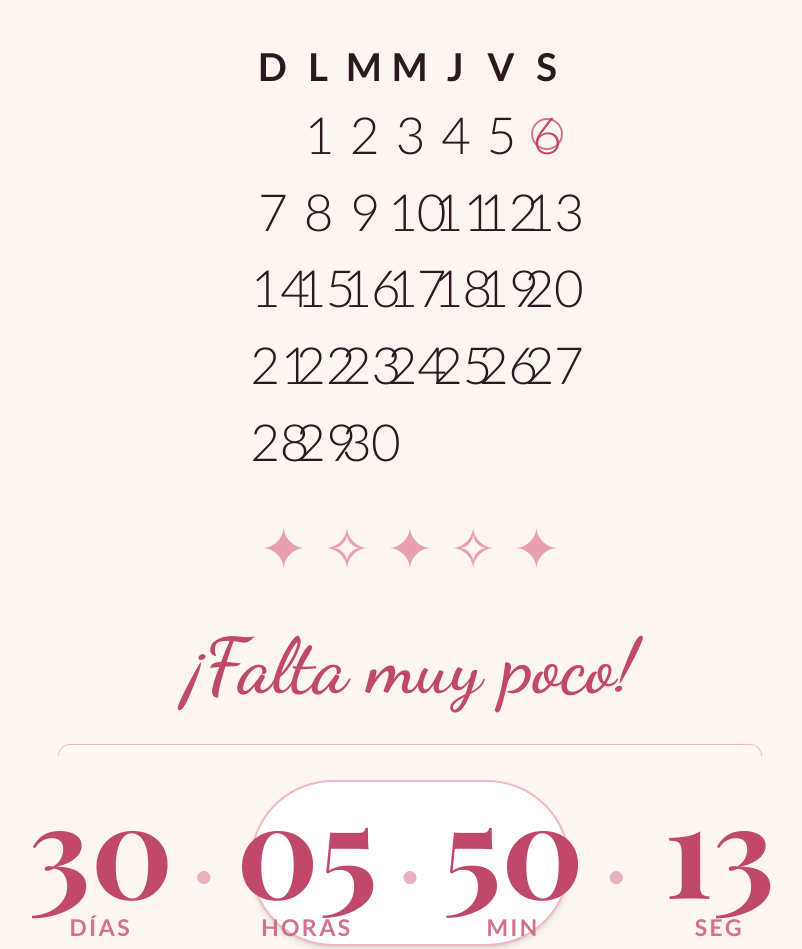
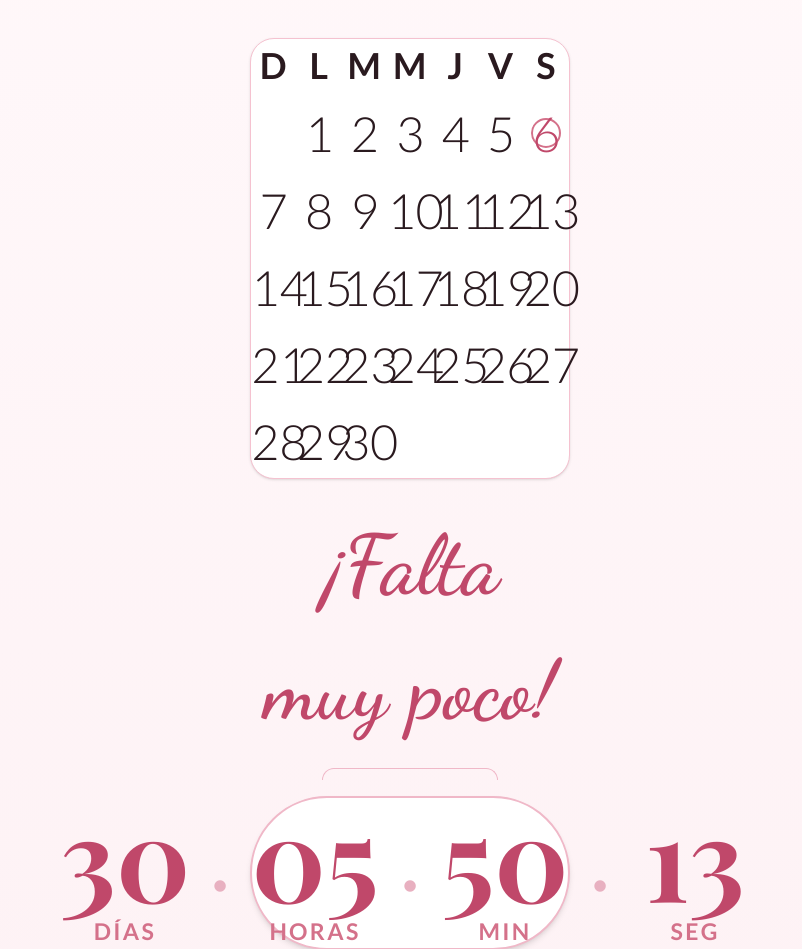
Before and after one commit to creandovaloria/creatuimagen-platform, a Next.js app: page /XV-Regina in a window 1280 px wide. Shown: the part 2245-3194 px from the top of the page, without its empty margins (230-1032 px from the left). Built offline with nearby package versions, Linux system fonts and the light colour scheme.

Commit message:
✨ Full layout redesign — sections + dividers

```diff
--- a/components/invitaciones/CalendarioCountdown.tsx
+++ b/components/invitaciones/CalendarioCountdown.tsx
@@ -4,8 +4,6 @@ import { useEffect, useState } from "react";
 interface Props { eventDate: string; }
 
 const DAYS = ["D","L","M","M","J","V","S"];
-
-// Junio 2026: empieza el lunes
 const JUN_2026 = [
   null,1,2,3,4,5,6,
   7,8,9,10,11,12,13,
@@ -37,41 +35,44 @@ export default function CalendarioCountdown({ eventDate }: Props) {
   }, [eventDate]);
 
   return (
-    <section className="bg-[#fdf6f0] flex flex-col items-center px-6 py-12 gap-6">
+    <section className="flex flex-col items-center px-6 py-10 gap-6 reveal"
+      style={{ background: "linear-gradient(180deg, #fff8fa 0%, #fdf0f3 100%)" }}>
 
       {/* Mes */}
       <span className="font-dancing text-[14vw] text-[#d4718a] leading-none">Junio</span>
 
       {/* Calendario */}
-      <div className="grid grid-cols-7 w-full max-w-xs text-center">
+      <div className="w-full max-w-xs bg-white rounded-3xl p-5 shadow-sm border border-[#f5c2d0]">
+        <div className="grid grid-cols-7 text-center gap-y-1">
           {DAYS.map((d, i) => (
-          <span key={i} className="font-lato text-[3vw] font-bold text-[#2a1a1f] pb-3 tracking-wide">{d}</span>
+            <span key={i} className="font-lato text-[2.8vw] font-bold text-[#2a1a1f] pb-2 tracking-wide">{d}</span>
           ))}
           {JUN_2026.map((day, i) => (
-          <span key={i} className={`font-lato text-[4vw] py-2 font-light ${
+            <span key={i} className={`font-lato text-[3.8vw] py-1.5 font-light ${
               !day ? "text-transparent" :
               day === 6 ? "font-bold text-[#c0486a]" : "text-[#2a1a1f]"
             }`}>
               {day === 6 ? (
-              <span className="inline-flex items-center justify-center w-[8vw] h-[8vw] max-w-[32px] max-h-[32px] border-2 border-[#d4718a] rounded-full">6</span>
+                <span className="inline-flex items-center justify-center w-[7.5vw] h-[7.5vw] max-w-[30px] max-h-[30px] border-2 border-[#d4718a] rounded-full">
+                  6
+                </span>
               ) : (day ?? "")}
             </span>
           ))}
         </div>
+      </div>
 
-      {/* Destellos */}
-      <div className="flex justify-center gap-3 text-[4.5vw] text-[#e8a0b0]">✦ ✧ ✦ ✧ ✦</div>
-
-      {/* Texto superior countdown */}
-      <p className="font-dancing text-[6vw] text-[#c0486a] text-center leading-snug">
+      {/* Mensaje + countdown */}
+      <div className="flex flex-col items-center gap-4 w-full max-w-xs">
+        <p className="font-dancing text-[6.5vw] text-[#c0486a] text-center">
           ¡Falta muy poco!
         </p>
 
-      {/* Arco decorativo */}
+        {/* Arco */}
         <div className="w-[55%] h-3 border-t border-l border-r border-[#f0b8c8] rounded-t-full -mb-1" />
 
         {/* Countdown */}
-      <div className="flex items-center gap-[1.5vw] bg-white border-2 border-[#f0b8c8] rounded-full px-6 py-4 shadow-md w-full max-w-xs justify-center">
+        <div className="flex items-center gap-[1.5vw] bg-white border-2 border-[#f0b8c8] rounded-full px-5 py-4 shadow-md w-full justify-center">
           {[
             { val: time.d, lbl: "DÍAS" },
             { sep: "·" },
@@ -82,21 +83,20 @@ export default function CalendarioCountdown({ eventDate }: Props) {
             { val: time.s, lbl: "SEG" },
           ].map((item, i) =>
             "sep" in item ? (
-            <span key={i} className="font-playfair text-[8vw] text-[#e8b0c0] mb-2 leading-none">{item.sep}</span>
+              <span key={i} className="font-playfair text-[7vw] text-[#e8b0c0] mb-1 leading-none">{item.sep}</span>
             ) : (
-            <div key={i} className="flex flex-col items-center min-w-[11vw]">
-              <span className="font-playfair text-[10vw] font-bold text-[#c0486a] leading-none">{item.val}</span>
+              <div key={i} className="flex flex-col items-center min-w-[10vw]">
+                <span className="font-playfair text-[9vw] font-bold text-[#c0486a] leading-none">{item.val}</span>
                 <span className="font-lato text-[1.8vw] tracking-widest text-[#d4718a] uppercase mt-0.5 font-bold">{item.lbl}</span>
               </div>
             )
           )}
         </div>
 
-      {/* Texto inferior countdown */}
-      <p className="font-dancing text-[5.5vw] text-[#d4718a] text-center leading-snug max-w-xs">
+        <p className="font-dancing text-[5.5vw] text-[#d4718a] text-center leading-snug">
           para vivir juntos este momento<br />tan especial 💕
         </p>
-
+      </div>
     </section>
   );
 }
```
Lines whose indentation alone changed are shown as unchanged.
